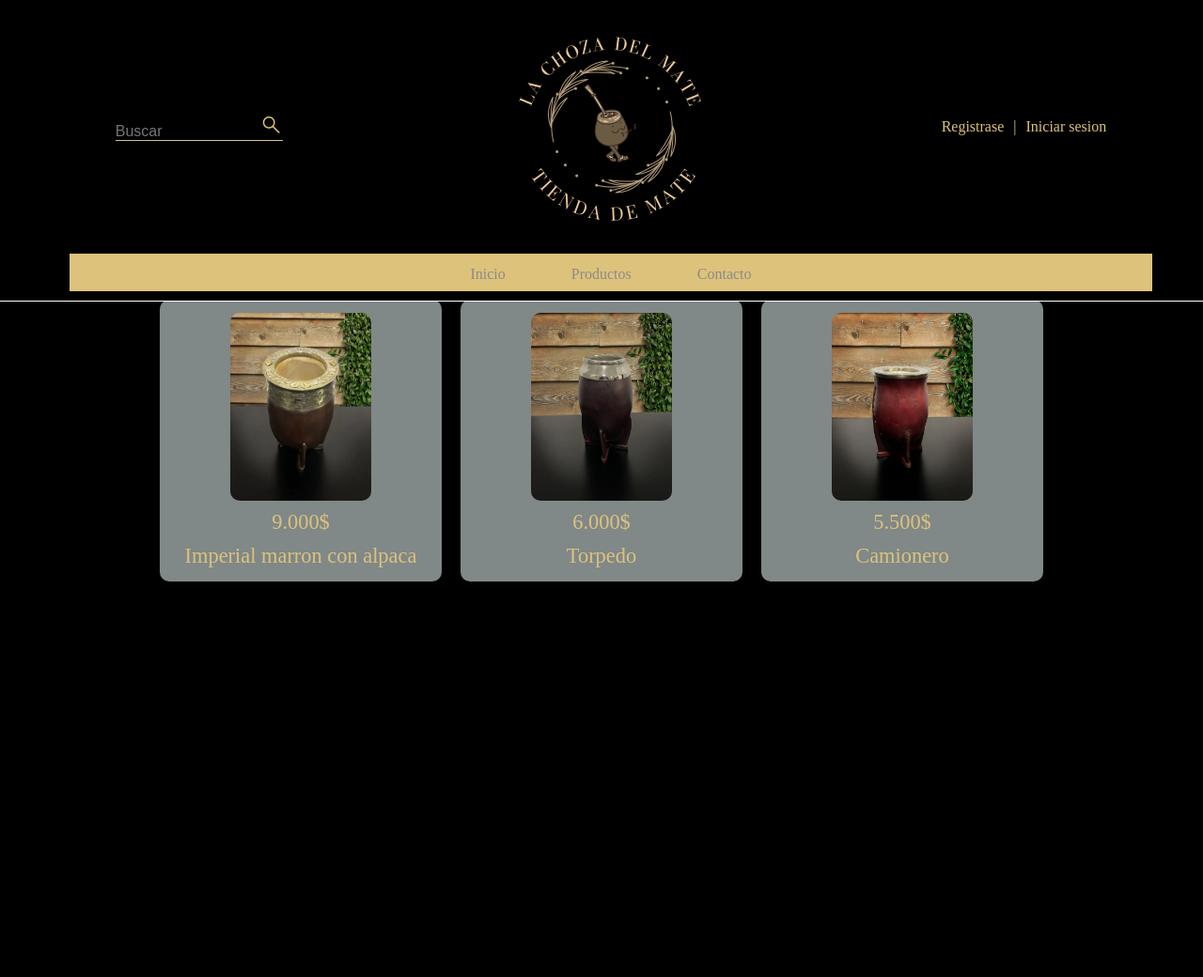
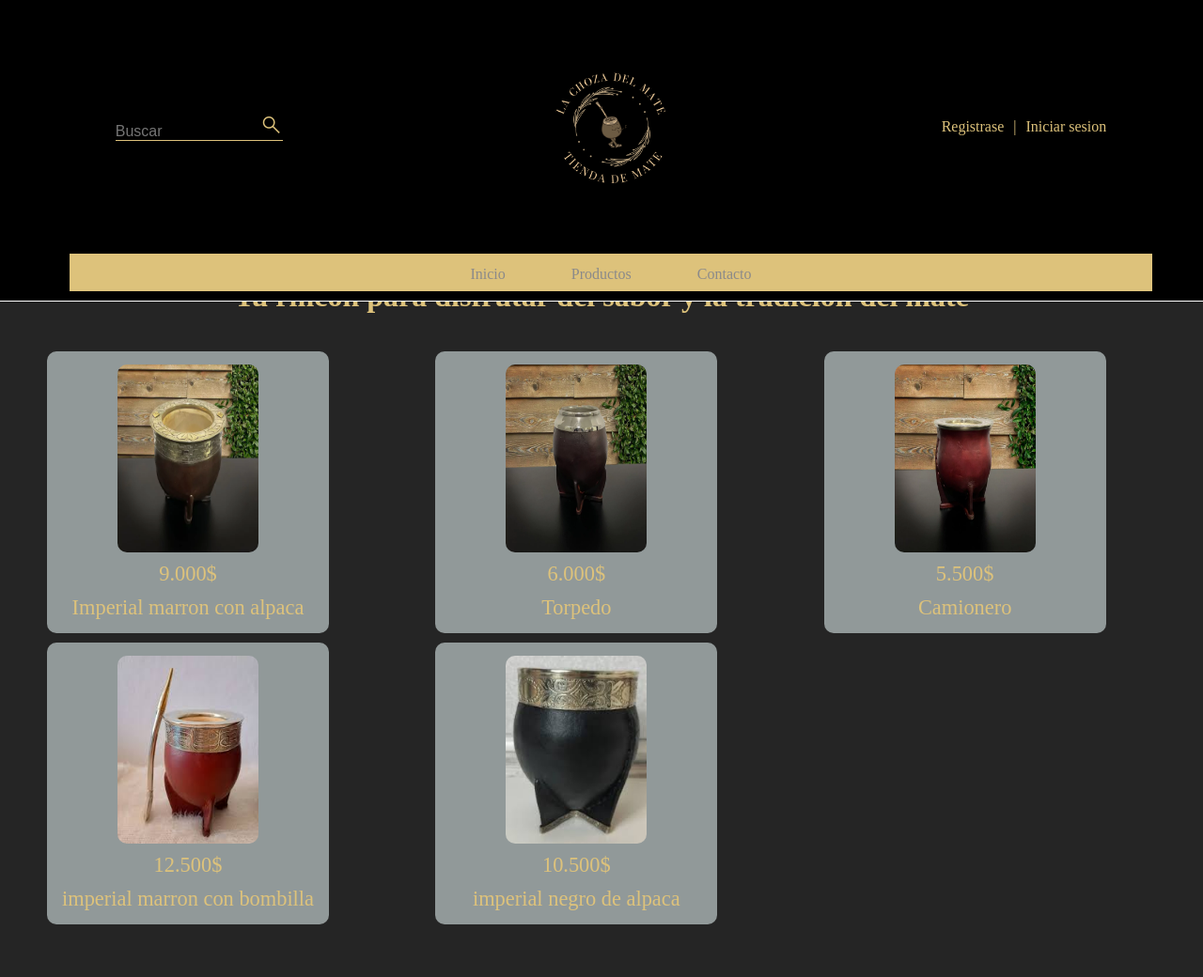
Before and after one commit to franciscosucho/E-comerce_mate, a PHP site: page / in a window 1280 px wide. Shown: the whole page at 94% size. Before the commit the page ends 619 px from the top, so only its background shows below. Run offline with PHP 8.4, Linux system fonts and the light colour scheme; some web fonts are replaced.

Commit message:
9-6
falta mejorar el responsive

```diff
--- a/css/estilo.css
+++ b/css/estilo.css
@@ -6,12 +6,13 @@
 
 body {
   overflow-y: scroll;
-  background-color: black;
+  background-color: rgb(37, 37, 37);
 }
 body header {
   background-color: rgb(0, 0, 0);
   padding: 10px;
   display: flex;
+  z-index: 10;
   align-items: center;
   justify-content: center;
   flex-direction: column;
@@ -50,6 +51,7 @@ body header .cont-header .cont-input input {
 }
 body header .cont-header .cont-input input:focus {
   outline: none;
+  color: white;
 }
 body header .cont-header .material-symbols-outlined {
   color: rgb(221, 194, 123);
@@ -122,9 +124,10 @@ body header nav .menu-horizontal li .menu-vertical li:hover p {
   color: white;
 }
 body main {
-  padding-top: 60px;
-  background-color: rgb(0, 0, 0);
-  height: 100vh;
+  top: 30%;
+  position: absolute;
+  background-color: rgb(37, 37, 37);
+  height: 100%;
   width: 100vw;
   display: flex;
   justify-content: center;
@@ -137,11 +140,11 @@ body main h1 {
   font-family: "Bonny", serif;
 }
 body main .cont-productos {
-  display: flex;
-  justify-content: center;
-  align-items: center;
+  display: grid;
+  grid-template-columns: repeat(3, 1fr);
+  padding-left: 50px;
+  gap: 10px;
   width: 100%;
-  gap: 20px;
 }
 body main .cont-productos .articulo {
   display: flex;
--- a/css/estilo.scss
+++ b/css/estilo.scss
@@ -5,12 +5,12 @@
 }
 body {
     overflow-y: scroll;
-    background-color: black;
-
+    background-color: rgb(37, 37, 37);
     header {
         background-color: rgb(0, 0, 0);
         padding: 10px;
         display: flex;
+        z-index: 10;
         align-items: center;
         justify-content: center;
         flex-direction: column;
@@ -54,6 +54,7 @@ body {
 
                     &:focus {
                         outline: none;
+                        color: white;
                     }
                 }
             }
@@ -154,9 +155,11 @@ body {
     }
 
     main {
-        padding-top: 60px;
-        background-color: rgb(0, 0, 0);
-        height: 100vh;
+
+        top: 30%;
+        position: absolute;
+        background-color: rgb(37, 37, 37);
+        height: 100%;
         width: 100vw;
         display: flex;
         justify-content: center;
@@ -170,11 +173,11 @@ body {
         }
 
         .cont-productos {
-            display: flex;
-            justify-content: center;
-            align-items: center;
+            display: grid;
+            grid-template-columns: repeat(3, 1fr);
+            padding-left: 50px;
+            gap: 10px;
             width: 100%;
-            gap: 20px;
             .articulo {
                 display: flex;
                 justify-content: center;
--- a/index.html
+++ b/index.html
@@ -12,11 +12,11 @@
     <link
         href="https://api.fontshare.com/v2/css?f[]=quicksand@500&f[]=britney@400&f[]=general-sans@300&f[]=boska@400,300&f[]=hind@400&f[]=zodiak@400,100&display=swap"
         rel="stylesheet">
-        <link rel="icon" type="image/x-icon" href="La choza del matye.png">
+    <link rel="icon" type="image/x-icon" href="La choza del matye.png">
 </head>
 
 <body>
-    <header>
+    <header clas>
         <div class="cont-header">
             <div class="cont-input">
                 <input type="text" placeholder="Buscar">
@@ -86,6 +86,16 @@
                 <p>5.500$</p>
                 <p>Camionero</p>
             </div>
+            <div class="articulo">
+                <img src="/img/imperial marron.jpg" alt="imperial">
+                <p>12.500$</p>
+                <p>imperial marron con bombilla</p>
+            </div>
+            <div class="articulo">
+                <img src="/img/imperial negro.jpg" alt="imperial">
+                <p>10.500$</p>
+                <p>imperial negro de alpaca</p>
+            </div>
 
         </article>
 
--- a/index.js
+++ b/index.js
@@ -0,0 +1,40 @@
+
+var cantidadpixeles = 100;
+
+window.addEventListener('scroll', function () {
+    var header = document.querySelector(".header");
+    var img_logo = document.querySelector(".img-logo");
+    // Obtén la posición actual del scroll en píxeles
+    const scrollPosition = window.pageYOffset || document.documentElement.scrollTop;
+
+    // Verifica si la posición del scroll alcanza la cantidad deseada
+
+
+
+    if (scrollPosition >= cantidadpixeles) {
+        // Aplica los cambios de estilo al elemento
+        modificar_tamaño(img_logo);
+        header.style.height = '300px'
+    } else {
+
+        header.style.height = '400px'
+        // Restaura los estilos originales del elemento
+        restore(img_logo);
+    }
+});
+
+function modificar_tamaño(...elementos) {
+
+    elementos.forEach(elemento => {
+        // Aplica los cambios de estilo al elemento
+
+        elemento.style.transform = 'scale(.6)';
+    });
+}
+function restore(...elementos) {
+    elementos.forEach(elemento => {
+
+        // Aplica los cambios de estilo al elemento
+        elemento.style.transform = 'scale(1)';
+    });
+}
```
Also changed, not shown: img/imperial marron.jpg (added), img/imperial negro.jpg (added), 1 other file.
